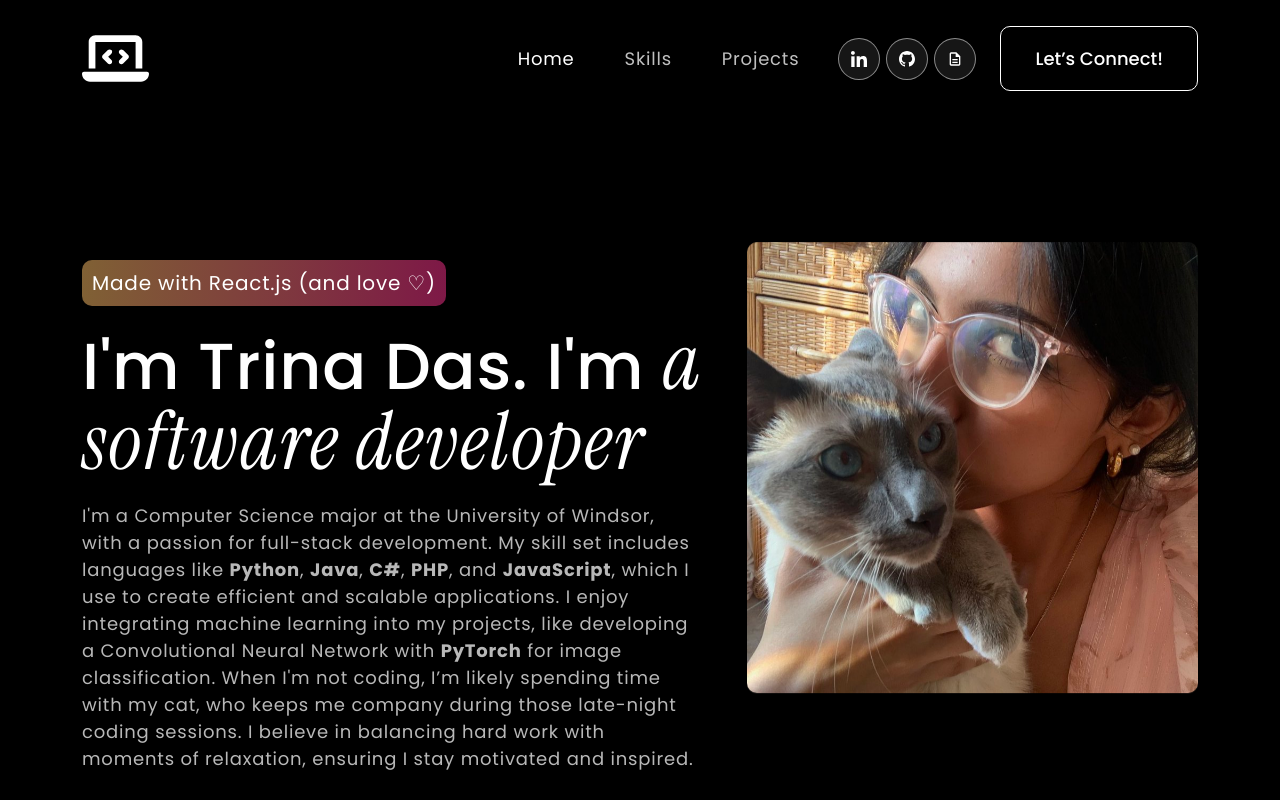
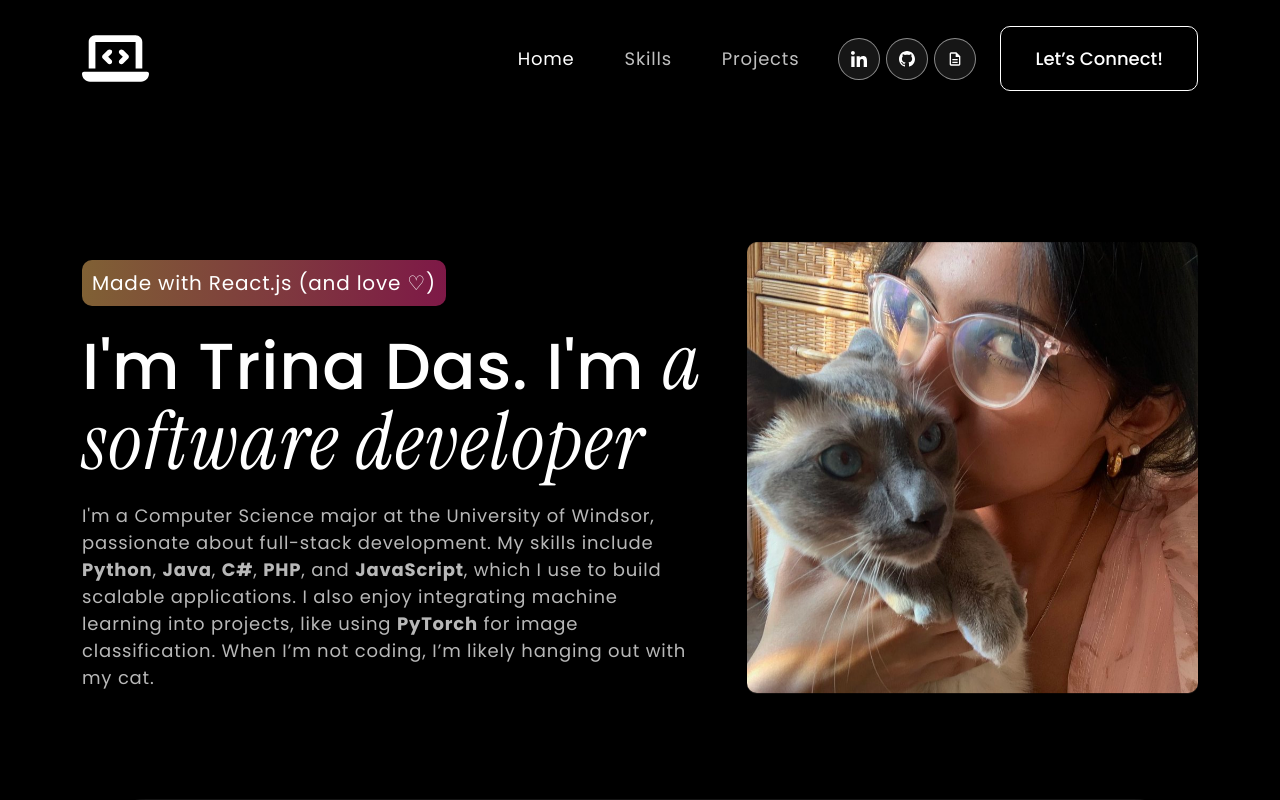
Before and after one commit to trinadas0/personal-website, a React (Create React App) app: page / in a window 1280 px wide. Shown: the top 800 px of the page. Built offline with nearby package versions, Linux system fonts and the light colour scheme.

Commit message:
updated bio

```diff
--- a/src/components/Banner.js
+++ b/src/components/Banner.js
@@ -57,7 +57,7 @@ export const Banner = () => {
               <div className={isVisible ? "animate__animated animate__fadeIn" : ""}>
                 <span className="tagline">Made with React.js (and love ♡)</span>
                 <h1>{`I'm Trina Das. I'm  `} <span className="txt-rotate" dataPeriod="1000" data-rotate='[ "software developer", "web designer", "UI/UX designer" ]'><span className="wrap">{text}</span></span></h1>
-                <p>I'm a Computer Science major at the University of Windsor, with a passion for full-stack development. My skill set includes languages like <strong>Python</strong>, <strong>Java</strong>, <strong>C#</strong>, <strong>PHP</strong>, and <strong>JavaScript</strong>, which I use to create efficient and scalable applications. I enjoy integrating machine learning into my projects, like developing a Convolutional Neural Network with <strong>PyTorch</strong> for image classification. When I'm not coding, I’m likely spending time with my cat, who keeps me company during those late-night coding sessions. I believe in balancing hard work with moments of relaxation, ensuring I stay motivated and inspired.</p>
+                <p>I'm a Computer Science major at the University of Windsor, passionate about full-stack development. My skills include <strong>Python</strong>, <strong>Java</strong>, <strong>C#</strong>, <strong>PHP</strong>, and <strong>JavaScript</strong>, which I use to build scalable applications. I also enjoy integrating machine learning into projects, like using <strong>PyTorch</strong> for image classification. When I’m not coding, I’m likely hanging out with my cat.</p>
               </div>}
             </TrackVisibility>
           </Col>
```
